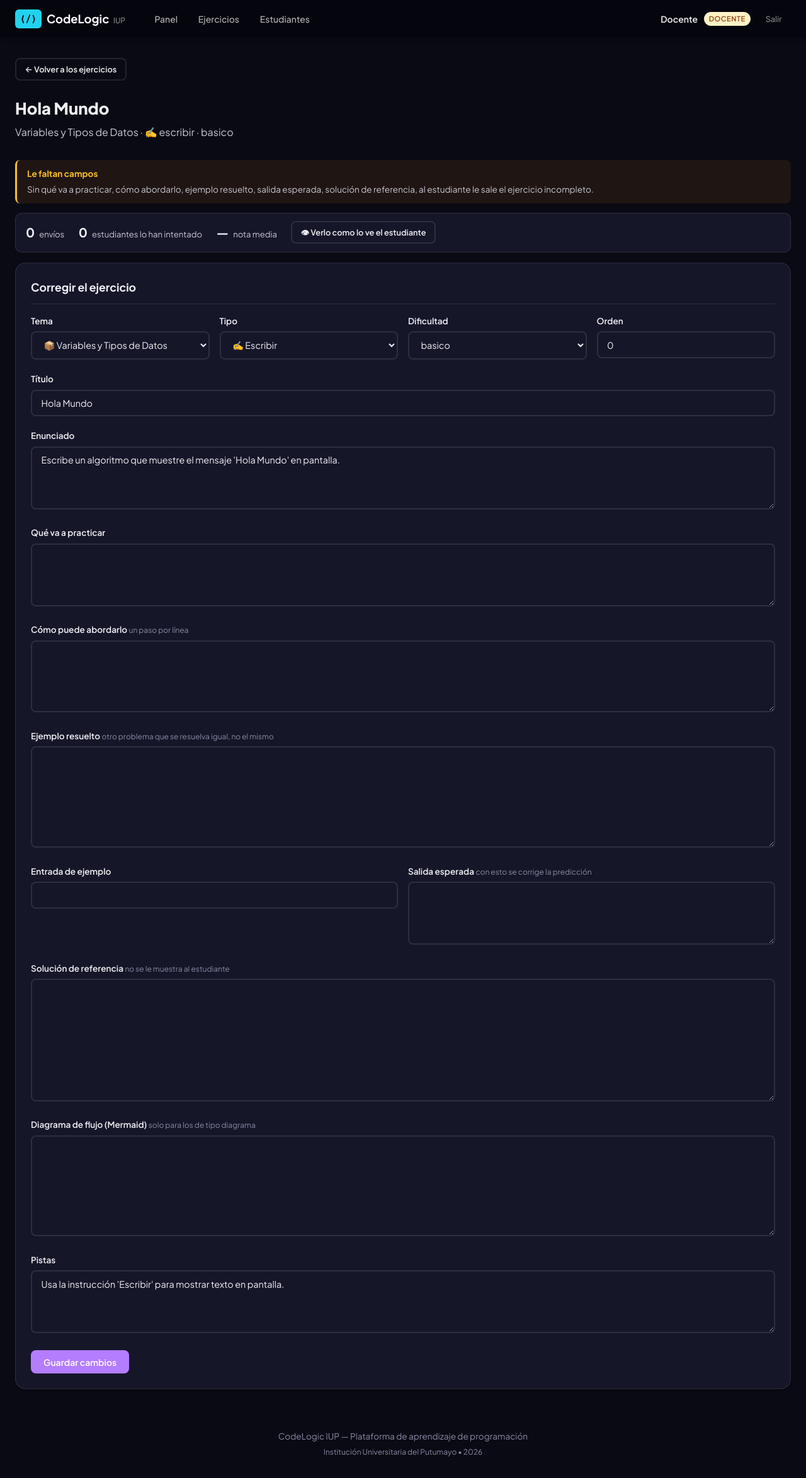
After one commit to shirokurorex321/Codelogic-Tesis, a Flask app: page /admin/exercises/1 in a window 1280 px wide. The commit adds this page. Shown: the whole page at 63% size. Run offline with Flask 3, Linux system fonts and the light colour scheme; a user stored in the database is signed in; data that the repository does not hold is empty; parts of the project's set-up code (start-up, migrations or seed data) failed here and were passed over; some libraries are stand-ins or nearby versions.

Commit message:
La cache deja de gastar cupo, y el docente ve lo que creo
1. El limitador de IA descontaba tambien por lo servido desde cache. Ese
   limite existe para proteger el presupuesto y el cupo del proveedor, y una
   respuesta de cache no toca ninguno de los dos: un estudiante que volviera a
   convertir el mismo pseudocodigo se quedaba sin cupo a cambio de nada. Me lo
   encontre de frente probando los 61 ejercicios, con todo en cache.
   Ahora solo cuentan las llamadas que se pagan (deduct_when). Tampoco cuenta
   lo que se rechaza antes de llegar a la IA: pseudocodigo vacio, fallo de
   sintaxis o cupo de retroalimentacion agotado. Y para que el endpoint no se
   pueda machacar gratis, un segundo tope que SI cuenta siempre, generoso
   (RATELIMIT_IA_TOTAL, 150/hora): un estudiante normal no lo ve nunca.

2. El listado de ejercicios enseñaba el titulo, el tema y un boton de
   desactivar. Nada mas. Como la IA redacta un BORRADOR, lo que quedaba
   guardado no lo leia nadie -y de ahi que «Suma de 3 numeros» acabara con un
   ejemplo resuelto sobre el area de un rectangulo-. Ahora hay ficha por
   ejercicio: se ve entero, se corrige, y avisa de lo que le falta y de si la
   solucion de referencia tiene fallos de sintaxis. En la lista, cada uno
   lleva su estado, para verlo sin abrirlos uno a uno.

3. El prompt del borrador pedia un ejemplo "PARECIDO" sin decir en que. Ahora
   pide las MISMAS operaciones y el mismo nivel: a quien tiene que sumar tres
   numeros no le sirve un ejemplo que multiplica base por altura, y a quien
   esta en la unidad de operadores no se le puede enseñar un Si.

4. El ejemplo del 70, cambiado por uno que suma: comprobado que convierte y
   que con 1500 y 2300 da 3800.

````diff
--- a/app.py
+++ b/app.py
@@ -152,6 +152,22 @@ Talisman(
 )
 
 
+def _gasto_real(_respuesta=None):
+    """¿Esta peticion ha gastado dinero de verdad?
+
+    El limitador de IA existe para proteger el presupuesto y el cupo del
+    proveedor. Una respuesta que sale de la cache no toca ninguno de los dos,
+    y sin embargo descontaba igual: un estudiante que volviera a convertir el
+    mismo pseudocodigo se quedaba sin cupo a cambio de nada. Con esto solo
+    cuentan las llamadas que se pagan.
+
+    Por defecto NO se descuenta: si la peticion se rechazo antes de llegar a
+    la IA -pseudocodigo vacio, fallo de sintaxis, cupo de retroalimentacion
+    agotado- tampoco se ha gastado nada.
+    """
+    return bool(getattr(g, "ia_llamada_real", False))
+
+
 limiter = Limiter(
     key_func=lambda: (
         f"user:{current_user.id}" if current_user.is_authenticated else f"ip:{client_ip()}"
@@ -1522,7 +1538,8 @@ def api_revisar():
 
 
 @app.route("/api/convert", methods=["POST"])
-@limiter.limit(lambda: app.config["RATELIMIT_AI"])
+@limiter.limit(lambda: app.config["RATELIMIT_AI"], deduct_when=_gasto_real)
+@limiter.limit(lambda: app.config["RATELIMIT_IA_TOTAL"])
 @login_required
 def api_convert():
     """Convierte pseudocódigo a un lenguaje de programación."""
@@ -1556,6 +1573,7 @@ def api_convert():
         }), 400
 
     result = convert_pseudocode(pseudocode, language)
+    g.ia_llamada_real = not result.get("cached", False)
 
     log_activity("convert", {
         "language": language,
@@ -1650,7 +1668,8 @@ def api_trace():
 
 
 @app.route("/api/diagram", methods=["POST"])
-@limiter.limit(lambda: app.config["RATELIMIT_AI"])
+@limiter.limit(lambda: app.config["RATELIMIT_AI"], deduct_when=_gasto_real)
+@limiter.limit(lambda: app.config["RATELIMIT_IA_TOTAL"])
 @login_required
 def api_diagram():
     """Convierte pseudocódigo en un diagrama de flujo (Mermaid)."""
@@ -1677,6 +1696,7 @@ def api_diagram():
         }), 400
 
     result = convert_to_diagram(pseudocode)
+    g.ia_llamada_real = not result.get("cached", False)
 
     log_activity("diagram", {
         "pseudocode_length": len(pseudocode),
@@ -1770,7 +1790,8 @@ def api_execute():
 
 
 @app.route("/api/explain", methods=["POST"])
-@limiter.limit(lambda: app.config["RATELIMIT_AI"])
+@limiter.limit(lambda: app.config["RATELIMIT_AI"], deduct_when=_gasto_real)
+@limiter.limit(lambda: app.config["RATELIMIT_IA_TOTAL"])
 @login_required
 def api_explain():
     """Pide a la IA que explique paso a paso un código convertido."""
@@ -1784,6 +1805,7 @@ def api_explain():
         return jsonify({"success": False, "error": "El código está vacío."}), 400
 
     result = explain_code(code, language)
+    g.ia_llamada_real = not result.get("cached", False)
 
     log_activity("explain", {
         "language": language,
@@ -1797,7 +1819,8 @@ def api_explain():
 
 
 @app.route("/api/convert-all", methods=["POST"])
-@limiter.limit(lambda: app.config["RATELIMIT_AI"])
+@limiter.limit(lambda: app.config["RATELIMIT_AI"], deduct_when=_gasto_real)
+@limiter.limit(lambda: app.config["RATELIMIT_IA_TOTAL"])
 @login_required
 def api_convert_all():
     """Convierte pseudocódigo a los tres lenguajes."""
@@ -1826,6 +1849,8 @@ def api_convert_all():
 
 
     results = convert_to_all_languages(pseudocode)
+    # Aqui son tres llamadas: cuenta si alguna se ha pagado.
+    g.ia_llamada_real = any(not r.get("cached", False) for r in results.values())
 
     # Loguear cada lenguaje por separado para el contador /api/usage
     for lang, sub in results.items():
@@ -1842,7 +1867,8 @@ def api_convert_all():
 
 
 @app.route("/api/feedback", methods=["POST"])
-@limiter.limit(lambda: app.config["RATELIMIT_AI"])
+@limiter.limit(lambda: app.config["RATELIMIT_AI"], deduct_when=_gasto_real)
+@limiter.limit(lambda: app.config["RATELIMIT_IA_TOTAL"])
 @login_required
 def api_feedback():
     """Genera retroalimentación con IA sobre el pseudocódigo."""
@@ -1879,6 +1905,7 @@ def api_feedback():
     quedan, tope = feedback_cupo(current_user, exercise_id)
     result = get_ai_feedback(pseudocode, exercise_description,
                              permitir_llamada=(quedan is None or quedan > 0))
+    g.ia_llamada_real = not result.get("cached", False) and not result.get("sin_cupo")
 
     # Usamos "feedback" para que cuente en /api/usage
     log_activity("feedback", {
@@ -1902,7 +1929,8 @@ def api_feedback():
 
 
 @app.route("/api/submit", methods=["POST"])
-@limiter.limit(lambda: app.config["RATELIMIT_AI"])
+@limiter.limit(lambda: app.config["RATELIMIT_AI"], deduct_when=_gasto_real)
+@limiter.limit(lambda: app.config["RATELIMIT_IA_TOTAL"])
 @login_required
 def api_submit():
     """Guarda una submission del estudiante."""
@@ -1932,6 +1960,7 @@ def api_submit():
     grade_reason = None
     if exercise:
         grade = grade_submission(pseudocode, exercise.description)
+        g.ia_llamada_real = not grade.get("cached", False)
         if grade.get("success"):
             score = grade["score"]
             grade_reason = grade.get("reason", "")
@@ -2403,7 +2432,9 @@ def admin_exercises():
 
     topics = Topic.query.order_by(Topic.order).all()
     exercises = Exercise.query.order_by(Exercise.created_at.desc()).all()
-    return render_template("admin/exercises.html", topics=topics, exercises=exercises)
+    return render_template("admin/exercises.html", topics=topics, exercises=exercises,
+                           faltan_por_ejercicio={e.id: campos_que_faltan(e)
+                                                 for e in exercises})
 
 
 @app.route("/api/admin/redactar-ejercicio", methods=["POST"])
@@ -2441,6 +2472,83 @@ def api_redactar_ejercicio():
                         "error": "La IA no pudo redactarlo: %s"
                                  % str(resultado.get("error"))[:150]}), 502
     return jsonify(resultado)
+
+
+CAMPOS_EJERCICIO = ("title", "description", "hints", "concepto", "pasos",
+                    "ejemplo_resuelto", "ejemplo_entrada", "ejemplo_salida",
+                    "expected_pseudocode", "diagrama")
+
+# Que le falta a un ejercicio segun su tipo, para poder decirselo al docente.
+EXIGIDOS_POR_TIPO = {
+    "escribir": ("concepto", "pasos", "ejemplo_resuelto",
+                 "ejemplo_salida", "expected_pseudocode"),
+    "leer":     ("concepto", "expected_pseudocode", "ejemplo_salida"),
+    "diagrama": ("concepto", "diagrama", "expected_pseudocode", "ejemplo_salida"),
+}
+NOMBRE_CAMPO = {
+    "concepto": "qué va a practicar", "pasos": "cómo abordarlo",
+    "ejemplo_resuelto": "ejemplo resuelto", "ejemplo_salida": "salida esperada",
+    "expected_pseudocode": "solución de referencia", "diagrama": "diagrama",
+    "ejemplo_entrada": "entrada de ejemplo", "hints": "pistas",
+}
+
+
+def campos_que_faltan(ejercicio):
+    exigidos = EXIGIDOS_POR_TIPO.get(ejercicio.tipo or "escribir", ())
+    return [NOMBRE_CAMPO.get(c, c) for c in exigidos
+            if not (getattr(ejercicio, c, "") or "").strip()]
+
+
+@app.route("/admin/exercises/<int:exercise_id>", methods=["GET", "POST"])
+@login_required
+@role_required(*ROLES_DOCENCIA)
+def admin_exercise_detail(exercise_id):
+    """Ver y corregir un ejercicio ya creado.
+
+    El listado solo enseñaba el titulo, el tema y un boton de desactivar: una
+    vez creado, el ejercicio era una caja cerrada. Y como la IA redacta un
+    BORRADOR, el docente necesita leer lo que quedo guardado y arreglarlo -que
+    es justo lo que paso con el ejemplo resuelto de «Suma de 3 numeros»-.
+    """
+    ejercicio = Exercise.query.get_or_404(exercise_id)
+
+    if request.method == "POST":
+        datos = {c: request.form.get(c, "").strip() for c in CAMPOS_EJERCICIO}
+        if not datos["title"] or not datos["description"]:
+            flash("El título y el enunciado son obligatorios.", "error")
+            return redirect(url_for("admin_exercise_detail", exercise_id=exercise_id))
+        for c, v in datos.items():
+            setattr(ejercicio, c, v)
+        tipo = request.form.get("tipo", ejercicio.tipo)
+        ejercicio.tipo = tipo if tipo in ("escribir", "leer", "diagrama") else "escribir"
+        ejercicio.topic_id = request.form.get("topic_id") or ejercicio.topic_id
+        ejercicio.difficulty = request.form.get("difficulty", ejercicio.difficulty)
+        try:
+            ejercicio.orden = int(request.form.get("orden") or 0)
+        except ValueError:
+            ejercicio.orden = 0
+        db.session.commit()
+        log_activity("editar_ejercicio", {"exercise_id": exercise_id})
+        faltan = campos_que_faltan(ejercicio)
+        if faltan:
+            flash("Guardado, pero le siguen faltando: %s." % ", ".join(faltan), "error")
+        else:
+            flash("Ejercicio guardado.", "success")
+        return redirect(url_for("admin_exercise_detail", exercise_id=exercise_id))
+
+    envios = (Submission.query.filter_by(exercise_id=exercise_id)
+              .order_by(Submission.created_at.desc()).all())
+    notas = [s.score for s in envios if s.score is not None]
+    return render_template(
+        "admin/ejercicio.html",
+        ejercicio=ejercicio,
+        topics=Topic.query.order_by(Topic.order).all(),
+        faltan=campos_que_faltan(ejercicio),
+        avisos=revisar.revisar(ejercicio.expected_pseudocode or ""),
+        n_envios=len(envios),
+        n_estudiantes=len({s.user_id for s in envios}),
+        nota_media=round(sum(notas) / len(notas), 1) if notas else None,
+    )
 
 
 @app.route("/admin/exercises/<int:exercise_id>/delete", methods=["POST"])
--- a/config.py
+++ b/config.py
@@ -118,6 +118,11 @@ class Config:
     FEEDBACK_MAX_POR_EJERCICIO = int(os.getenv("FEEDBACK_MAX_POR_EJERCICIO", "3"))
     RATELIMIT_EXEC = os.getenv("RATELIMIT_EXEC", "60 per hour")
     RATELIMIT_AUTH = os.getenv("RATELIMIT_AUTH", "10 per 15 minutes")
+    # RATELIMIT_AI cuenta solo las llamadas que se PAGAN. Lo servido desde
+    # cache no descuenta cupo: no cuesta nada y no toca la API. Pero el
+    # endpoint sigue necesitando un tope propio para que no se pueda machacar,
+    # y ese es este: generoso, para que un estudiante normal no lo vea nunca.
+    RATELIMIT_IA_TOTAL = os.getenv("RATELIMIT_IA_TOTAL", "150 per hour")
 
     # Gemini (fallback)
     GEMINI_API_KEY = os.getenv("GEMINI_API_KEY", "")
--- a/gemini_service.py
+++ b/gemini_service.py
@@ -925,7 +925,7 @@ Devuelves SOLO un JSON con estas claves, sin texto alrededor y sin ```:
 {
  "concepto": "Qué va a practicar y POR QUÉ importa. Dos o tres frases. Explica la idea, no el enunciado.",
  "pasos": "Los pasos para abordarlo, uno por línea, sin numerar. Guían sin dar la solución.",
- "ejemplo_resuelto": "Un algoritmo COMPLETO de un problema PARECIDO pero DISTINTO, para que vea el patrón sin poder copiarlo. Empieza con un comentario // que diga qué hace.",
+ "ejemplo_resuelto": "Un algoritmo COMPLETO de OTRO problema que se resuelva con LAS MISMAS OPERACIONES y la misma estructura que el del enunciado. Cambia el contexto y la cantidad de datos, nunca el tipo de problema. Empieza con un comentario // que diga qué hace.",
  "ejemplo_entrada": "Los datos de ejemplo, en lenguaje llano. Ej: 'base 5 y altura 3'. Si no pide datos: 'no pide datos'.",
  "ejemplo_salida": "EXACTAMENTE lo que imprime el programa con esa entrada, sin las líneas que piden los datos. Una línea por cada cosa que imprima.",
  "hints": "Una o dos frases de ayuda para quien se atasca. Sin dar el código.",
@@ -935,7 +935,8 @@ Devuelves SOLO un JSON con estas claves, sin texto alrededor y sin ```:
 REGLAS:
 - Pseudocódigo estilo PSeInt: Algoritmo/FinAlgoritmo, Definir ... Como Entero/Real/Cadena/Logico, Leer, Escribir, Si-Entonces-Sino-FinSi, Mientras-FinMientras, Para-FinPara, Segun-FinSegun. Asignación con <-.
 - ejemplo_salida tiene que cuadrar EXACTAMENTE con lo que imprime expected_pseudocode al recibir ejemplo_entrada. Es lo que la plataforma usa para corregir la predicción del estudiante: si no cuadra, se le dice que falló cuando acertó.
-- El ejemplo_resuelto NO puede resolver el mismo problema del enunciado.
+- El ejemplo_resuelto NO puede resolver el mismo problema del enunciado, pero SÍ tiene que usar las mismas operaciones. Si el enunciado suma, el ejemplo suma; si divide, divide. A quien tiene que sumar tres números no le sirve de nada un ejemplo que multiplica base por altura: no ve el patrón que necesita, que es justo para lo que está ahí. Cambia el contexto (compras en vez de números) y la cantidad de datos (dos en vez de tres) para que no pueda copiarlo tal cual.
+- El ejemplo_resuelto se queda en el mismo nivel que el enunciado: si el enunciado no lleva Si ni ciclos, el ejemplo tampoco. Enseñarle un Si a quien está en la unidad de operadores lo manda a una unidad que todavía no ha visto.
 - Español de Colombia, cercano y sin condescendencia.
 - Respeta las constantes que pida el enunciado (si dice 3.1416, no uses PI)."""
 
--- a/static/css/style.css
+++ b/static/css/style.css
@@ -2613,3 +2613,63 @@ pre code,
     color: var(--text-light);
     text-transform: lowercase;
 }
+
+/* ── Ficha de un ejercicio (apartado docente) ─────────────────────
+   El listado solo enseñaba el titulo, asi que lo que la IA redactaba se
+   guardaba sin que nadie lo leyera. Aqui se ve entero y se corrige. */
+.aviso-ficha {
+    padding: 0.7rem 1rem;
+    margin-bottom: 0.9rem;
+    border-radius: 8px;
+    border-left: 3px solid var(--warning, #d97706);
+    background: rgba(217, 119, 6, 0.1);
+    font-size: 0.85rem;
+}
+.aviso-ficha strong {
+    display: block;
+    color: var(--warning, #d97706);
+    margin-bottom: 0.2rem;
+}
+.aviso-ficha p { margin: 0; color: var(--text-light); }
+.aviso-ficha ul { margin: 0.3rem 0 0.4rem; padding-left: 1.1rem; color: var(--text-light); }
+
+.ficha-uso {
+    display: flex;
+    flex-wrap: wrap;
+    align-items: center;
+    gap: 1.4rem;
+    padding: 0.8rem 1rem;
+    margin-bottom: 1rem;
+    border-radius: 10px;
+    background: var(--bg-card);
+    border: 1px solid var(--border);
+    font-size: 0.82rem;
+    color: var(--text-light);
+}
+.ficha-cifra {
+    font-size: 1.25rem;
+    font-weight: 700;
+    color: var(--text);
+    margin-right: 0.3rem;
+}
+
+/* Varios campos cortos en una fila, para no hacer un formulario kilometrico */
+.form-fila {
+    display: grid;
+    grid-template-columns: repeat(auto-fit, minmax(190px, 1fr));
+    gap: 0 1rem;
+}
+.form-nota { font-weight: 400; color: var(--text-muted); font-size: 0.75rem; }
+.form-codigo { font-family: var(--font-mono, 'JetBrains Mono', monospace); font-size: 0.8rem; }
+
+/* En la lista, de un vistazo: cuales estan a medias */
+.etiqueta-falta, .etiqueta-ok {
+    display: inline-block;
+    padding: 0.12rem 0.5rem;
+    border-radius: 999px;
+    font-size: 0.72rem;
+    font-weight: 600;
+    white-space: nowrap;
+}
+.etiqueta-falta { color: var(--warning, #d97706); background: rgba(217, 119, 6, 0.13); }
+.etiqueta-ok { color: var(--success, #16a34a); background: rgba(22, 163, 74, 0.12); }
--- /dev/null
+++ b/templates/admin/ejercicio.html
@@ -0,0 +1,132 @@
+{% extends "base.html" %}
+{% block title %}{{ ejercicio.title }} — Editar ejercicio{% endblock %}
+
+{% block content %}
+{# Ficha de un ejercicio ya creado. El listado solo enseñaba el titulo, asi
+   que lo que la IA habia redactado quedaba sin revisar: aqui se lee entero y
+   se corrige. #}
+<a href="{{ url_for('admin_exercises') }}" class="btn btn-outline btn-sm mb-3">← Volver a los ejercicios</a>
+
+<div class="dash-header">
+    <h1>{{ ejercicio.title }}</h1>
+    <p>
+        {{ ejercicio.topic.name if ejercicio.topic else 'sin tema' }} ·
+        {{ {'escribir': '✍️ escribir', 'leer': '👀 leer', 'diagrama': '🔀 diagrama'}.get(ejercicio.tipo, ejercicio.tipo) }} ·
+        {{ ejercicio.difficulty }}
+    </p>
+</div>
+
+{% if faltan %}
+<div class="aviso-ficha aviso-ficha-falta">
+    <strong>Le faltan campos</strong>
+    <p>Sin {{ faltan | join(', ') }}, al estudiante le sale el ejercicio incompleto.</p>
+</div>
+{% endif %}
+{% if avisos %}
+<div class="aviso-ficha aviso-ficha-falta">
+    <strong>Tu solución de referencia tiene fallos</strong>
+    <ul>
+        {% for a in avisos[:3] %}<li>Línea {{ a.linea }}: {{ a.problema }}</li>{% endfor %}
+    </ul>
+    <p>Con la solución mal escrita, la corrección automática compara contra algo que no es.</p>
+</div>
+{% endif %}
+
+<div class="ficha-uso">
+    <div><span class="ficha-cifra">{{ n_envios }}</span> envíos</div>
+    <div><span class="ficha-cifra">{{ n_estudiantes }}</span> estudiantes lo han intentado</div>
+    <div><span class="ficha-cifra">{{ nota_media if nota_media is not none else '—' }}</span> nota media</div>
+    <div>
+        <a href="{{ url_for('ejercicio_teoria', exercise_id=ejercicio.id) }}" class="btn btn-outline btn-sm">
+            👁 Verlo como lo ve el estudiante
+        </a>
+    </div>
+</div>
+
+<div class="card">
+    <div class="card-header"><span class="card-title">Corregir el ejercicio</span></div>
+    <form method="POST" action="{{ url_for('admin_exercise_detail', exercise_id=ejercicio.id) }}">
+        <input type="hidden" name="csrf_token" value="{{ csrf_token() }}">
+
+        <div class="form-fila">
+            <div class="form-group">
+                <label class="form-label">Tema</label>
+                <select name="topic_id" class="form-select">
+                    {% for t in topics %}
+                    <option value="{{ t.id }}" {% if t.id == ejercicio.topic_id %}selected{% endif %}>
+                        {{ t.icon }} {{ t.name }}{% if t.semestre %} — {{ t.semestre }}er sem{% endif %}
+                    </option>
+                    {% endfor %}
+                </select>
+            </div>
+            <div class="form-group">
+                <label class="form-label">Tipo</label>
+                <select name="tipo" class="form-select">
+                    {% for v, etiqueta in [('escribir', '✍️ Escribir'), ('leer', '👀 Leer'), ('diagrama', '🔀 Diagrama')] %}
+                    <option value="{{ v }}" {% if ejercicio.tipo == v %}selected{% endif %}>{{ etiqueta }}</option>
+                    {% endfor %}
+                </select>
+            </div>
+            <div class="form-group">
+                <label class="form-label">Dificultad</label>
+                <select name="difficulty" class="form-select">
+                    {% for v in ['basico', 'intermedio', 'avanzado'] %}
+                    <option value="{{ v }}" {% if ejercicio.difficulty == v %}selected{% endif %}>{{ v }}</option>
+                    {% endfor %}
+                </select>
+            </div>
+            <div class="form-group">
+                <label class="form-label">Orden</label>
+                <input type="number" name="orden" class="form-input" value="{{ ejercicio.orden or 0 }}" min="0">
+            </div>
+        </div>
+
+        <div class="form-group">
+            <label class="form-label">Título</label>
+            <input type="text" name="title" class="form-input" required value="{{ ejercicio.title }}">
+        </div>
+        <div class="form-group">
+            <label class="form-label">Enunciado</label>
+            <textarea name="description" class="form-textarea" rows="3" required>{{ ejercicio.description }}</textarea>
+        </div>
+        <div class="form-group">
+            <label class="form-label">Qué va a practicar</label>
+            <textarea name="concepto" class="form-textarea" rows="3">{{ ejercicio.concepto or '' }}</textarea>
+        </div>
+        <div class="form-group">
+            <label class="form-label">Cómo puede abordarlo <span class="form-nota">un paso por línea</span></label>
+            <textarea name="pasos" class="form-textarea" rows="5">{{ ejercicio.pasos or '' }}</textarea>
+        </div>
+        <div class="form-group">
+            <label class="form-label">Ejemplo resuelto
+                <span class="form-nota">otro problema que se resuelva igual, no el mismo</span></label>
+            <textarea name="ejemplo_resuelto" class="form-textarea form-codigo" rows="8">{{ ejercicio.ejemplo_resuelto or '' }}</textarea>
+        </div>
+        <div class="form-fila">
+            <div class="form-group">
+                <label class="form-label">Entrada de ejemplo</label>
+                <input type="text" name="ejemplo_entrada" class="form-input" value="{{ ejercicio.ejemplo_entrada or '' }}">
+            </div>
+            <div class="form-group">
+                <label class="form-label">Salida esperada
+                    <span class="form-nota">con esto se corrige la predicción</span></label>
+                <textarea name="ejemplo_salida" class="form-textarea" rows="3">{{ ejercicio.ejemplo_salida or '' }}</textarea>
+            </div>
+        </div>
+        <div class="form-group">
+            <label class="form-label">Solución de referencia <span class="form-nota">no se le muestra al estudiante</span></label>
+            <textarea name="expected_pseudocode" class="form-textarea form-codigo" rows="10">{{ ejercicio.expected_pseudocode or '' }}</textarea>
+        </div>
+        <div class="form-group">
+            <label class="form-label">Diagrama de flujo (Mermaid) <span class="form-nota">solo para los de tipo diagrama</span></label>
+            <textarea name="diagrama" class="form-textarea form-codigo" rows="8">{{ ejercicio.diagrama or '' }}</textarea>
+        </div>
+        <div class="form-group">
+            <label class="form-label">Pistas</label>
+            <textarea name="hints" class="form-textarea" rows="2">{{ ejercicio.hints or '' }}</textarea>
+        </div>
+
+        <button type="submit" class="btn btn-primary">Guardar cambios</button>
+    </form>
+</div>
+{% endblock %}
````
Also changed, not shown: templates/admin/exercises.html (+14 -2 lines).
